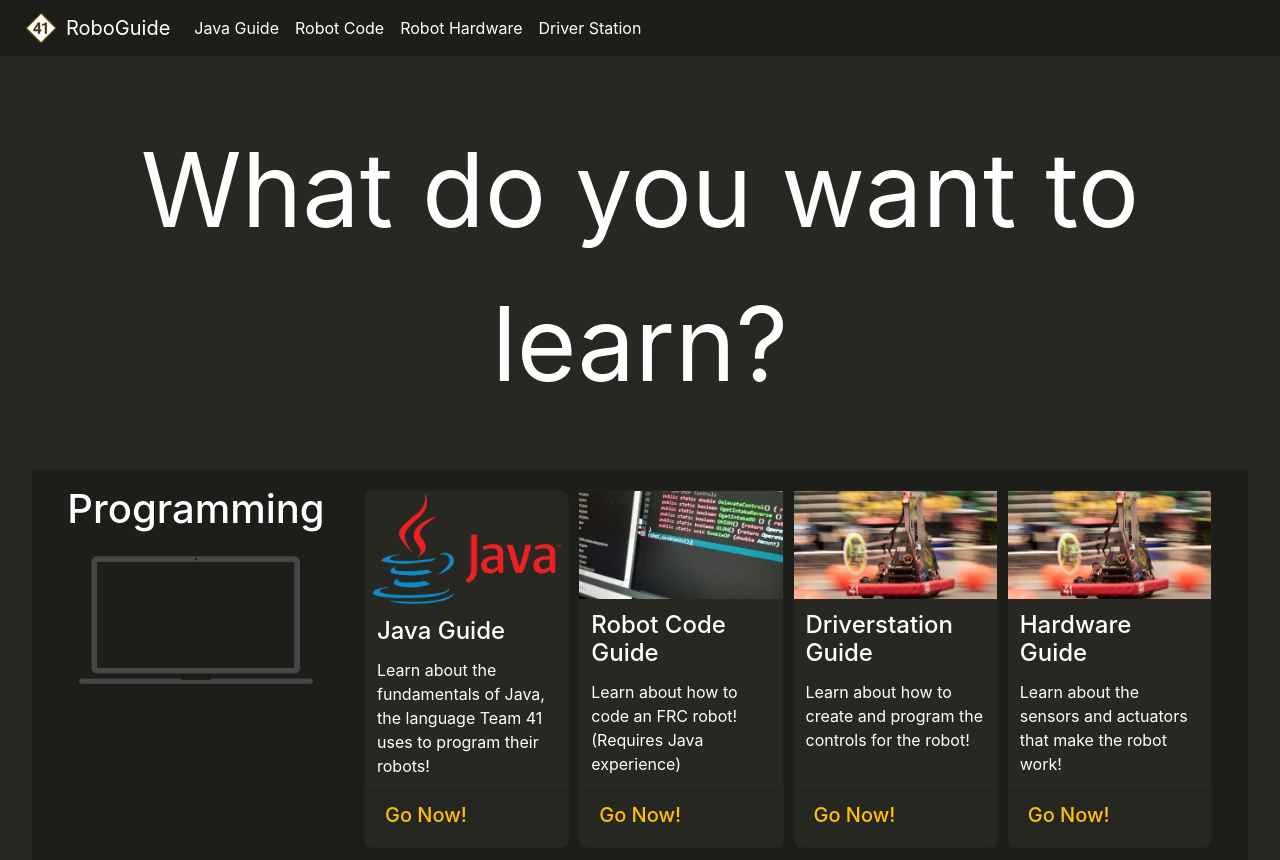
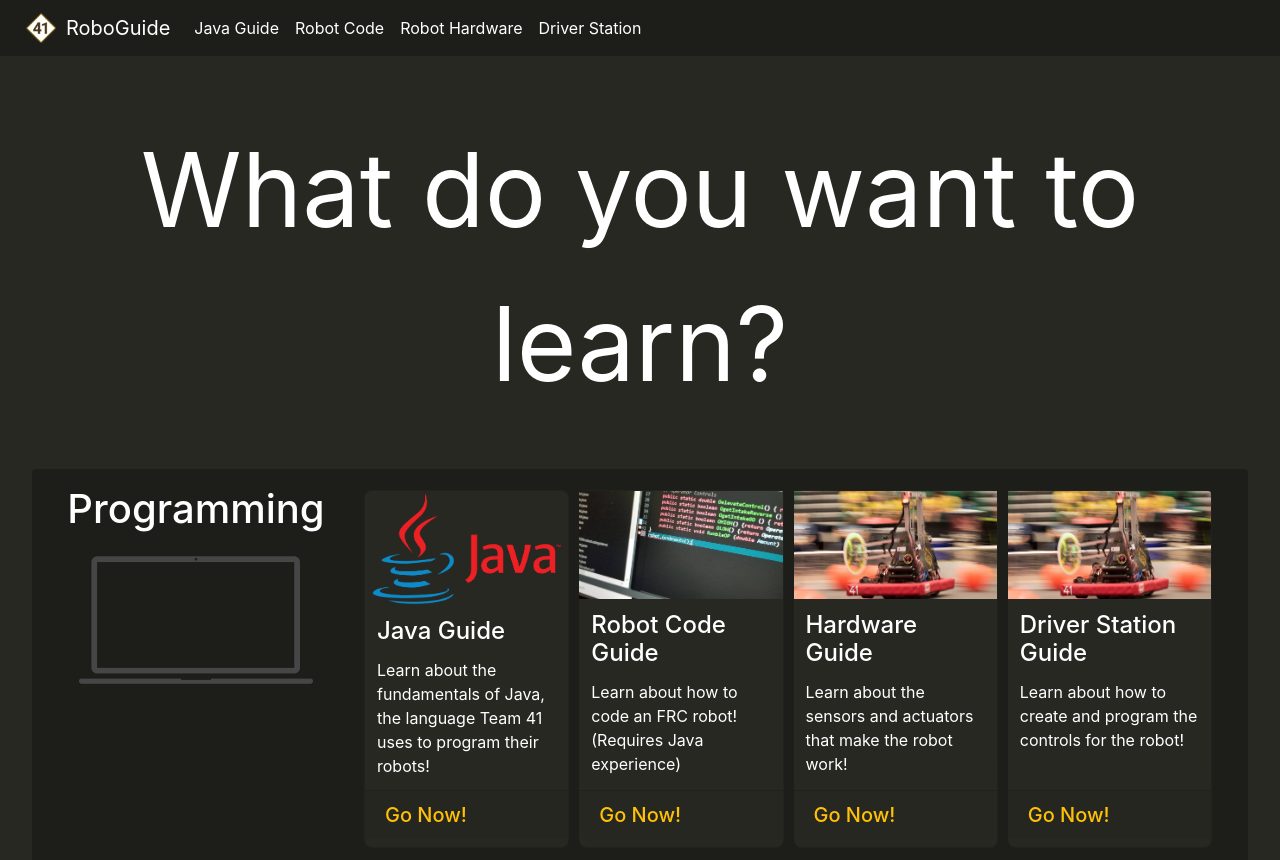
Before and after one commit to Team41Robotics/RoboGuide, a React (Create React App) app: page / in a window 1280 px wide. Shown: the top 860 px of the page. Built offline with nearby package versions, Linux system fonts and the light colour scheme.

Commit message:
Remove page transition fade

```diff
--- a/package.json
+++ b/package.json
@@ -18,8 +18,7 @@
     "react-helmet": "^6.1.0",
     "react-router": "^5.2.0",
     "react-router-dom": "^5.2.0",
-    "react-scripts": "3.4.1",
-    "react-transition-group": "^4.4.1"
+    "react-scripts": "3.4.1"
   },
   "scripts": {
     "start": "react-scripts start",
--- a/src/App.js
+++ b/src/App.js
@@ -1,6 +1,5 @@
 import React from "react";
 import { Switch, Route, withRouter } from "react-router-dom";
-import { TransitionGroup, CSSTransition } from "react-transition-group";
 import "./css/App.css";
 
 import NavBar from "./components/NavBar";
@@ -16,13 +15,6 @@ function App({ location }) {
 		<div className="App">
 			<NavBar />
 			<div className="Page">
-				<TransitionGroup>
-					<CSSTransition
-						key={location.key}
-						timeout={{ enter: 1000, exit: 1000 }}
-						classNames={"fade"}
-					>
-						<section className="route-section">
 				<Switch location={location}>
 					<Route exact path="/" component={Home} />
 
@@ -33,9 +25,6 @@ function App({ location }) {
 
 					<Route component={NotFound} />
 				</Switch>
-						</section>
-					</CSSTransition>
-				</TransitionGroup>
 			</div>
 		</div>
 	);
--- /dev/null
+++ b/src/components/ScrollToTop.js
@@ -0,0 +1,12 @@
+import { useEffect } from "react";
+import { useLocation } from "react-router-dom";
+
+export default function ScrollToTop() {
+	const { pathname } = useLocation();
+
+	useEffect(() => {
+		window.scrollTo(0, 0);
+	}, [pathname]);
+
+	return null;
+}
--- a/src/css/App.css
+++ b/src/css/App.css
@@ -1,17 +1,17 @@
-.fade-enter {
+.fade-enter:not(.home-section) {
 	opacity: 0.01;
 }
 
-.fade-enter.fade-enter-active {
+.fade-enter.fade-enter-active:not(.home-section) {
 	opacity: 1;
 	transition: opacity 300ms ease-in;
 }
 
-.fade-exit {
+.fade-exit:not(.home-section) {
 	opacity: 1;
 }
 
-.fade-exit.fade-exit-active {
+.fade-exit.fade-exit-active:not(.home-section) {
 	opacity: 0.01;
 	transition: opacity 300ms ease-in;
 }
--- a/src/index.js
+++ b/src/index.js
@@ -2,6 +2,7 @@ import React from "react";
 import ReactDOM from "react-dom";
 import { BrowserRouter as Router } from "react-router-dom";
 import App from "./App";
+import ScrollToTop from "./components/ScrollToTop";
 import * as serviceWorker from "./serviceWorker";
 
 // CSS imports
@@ -16,6 +17,7 @@ import "bootstrap";
 
 ReactDOM.render(
 	<Router basename="/">
+		<ScrollToTop />
 		<App />
 	</Router>,
 	document.getElementById("root")
--- a/src/pages/Home.js
+++ b/src/pages/Home.js
@@ -45,19 +45,19 @@ export default function(props) {
 						</Card>
 						<Card
 							bannerImg={hardwareBanner}
-							title="Driverstation Guide"
-							footerText="Go Now!"
-							footerLink="/robot-code"
-						>
-							Learn about how to create and program the controls for the robot!
-						</Card>
-						<Card
-							bannerImg={hardwareBanner}
 							title="Hardware Guide"
 							footerText="Go Now!"
 							footerLink="/robot-hardware"
 						>
 							Learn about the sensors and actuators that make the robot work!
+						</Card>
+						<Card
+							bannerImg={hardwareBanner}
+							title="Driver Station Guide"
+							footerText="Go Now!"
+							footerLink="/robot-code"
+						>
+							Learn about how to create and program the controls for the robot!
 						</Card>
 					</div>
 				</div>
```
Also changed, not shown: src/css/NavBar.css (line endings or trailing spaces), 1 other file (tests, documents, lock files or other folders). Lines whose indentation alone changed are shown as unchanged.
